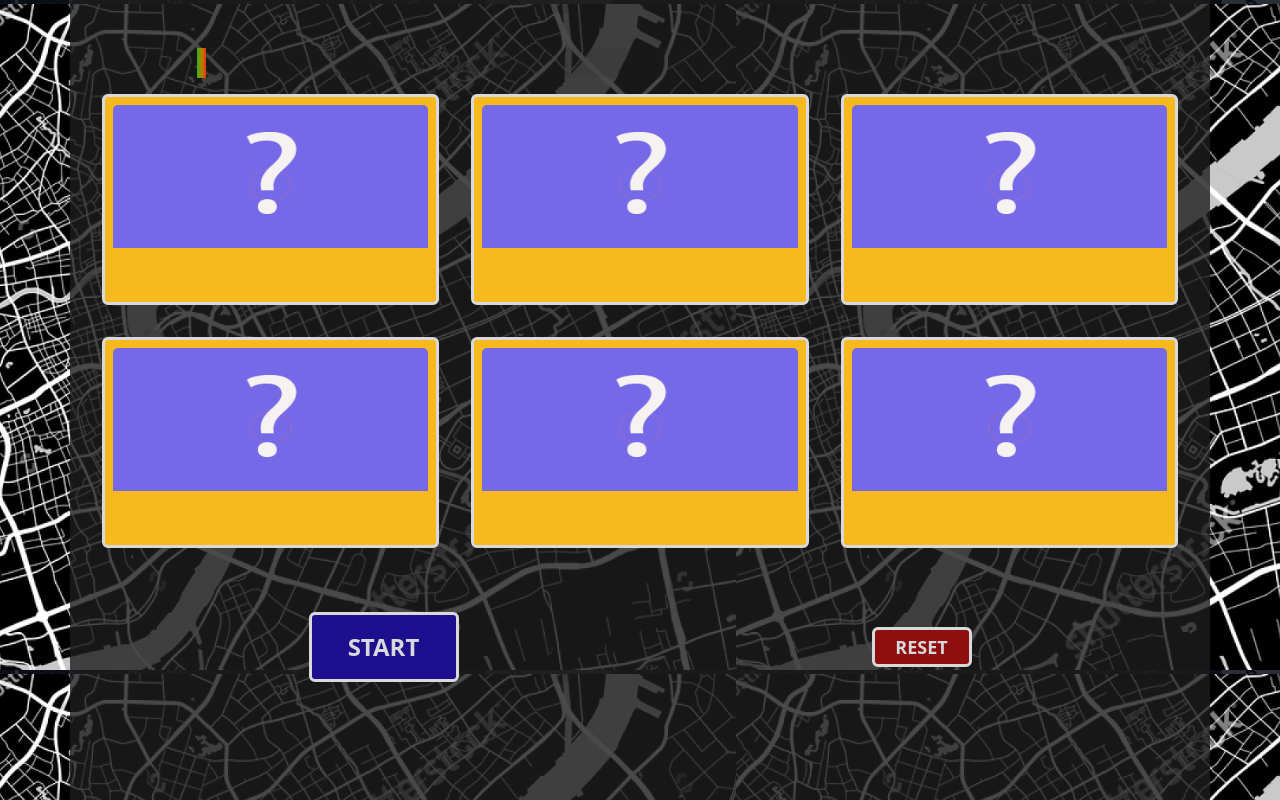
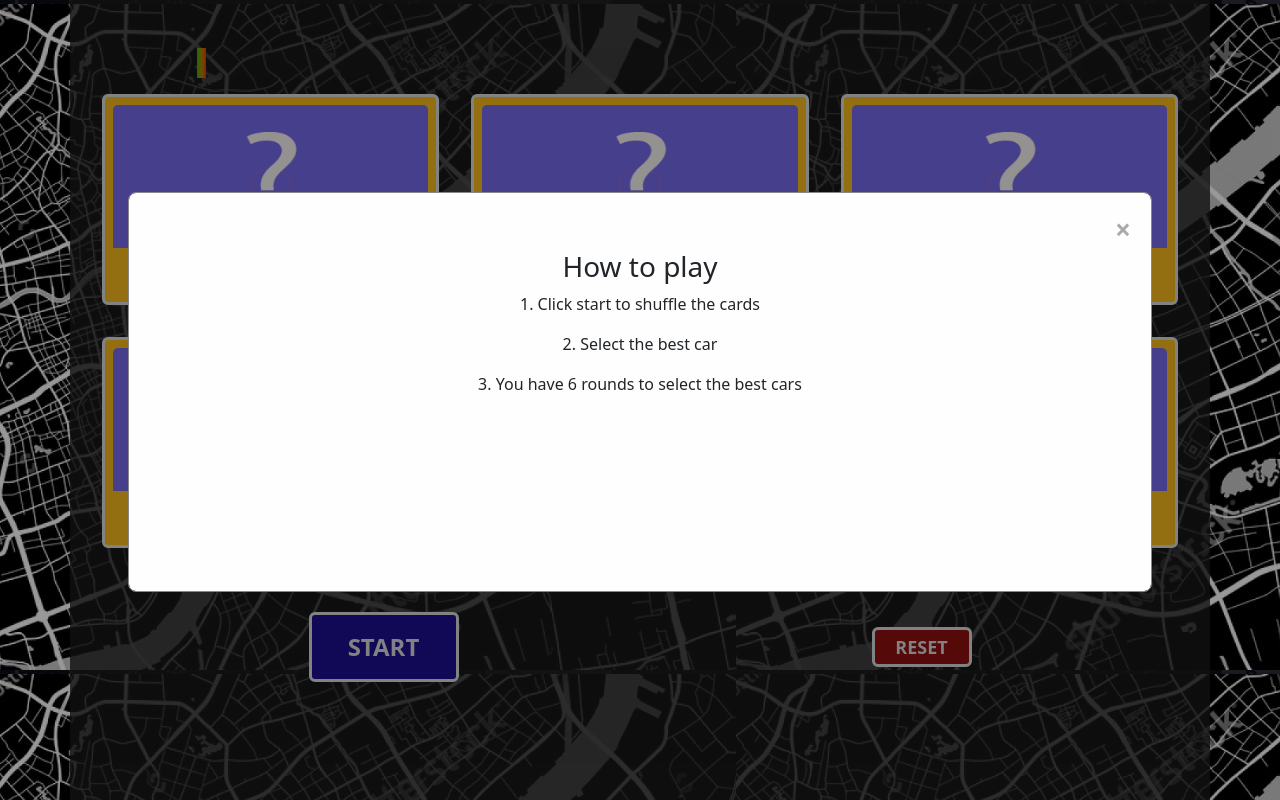
Before and after one commit to AndyL86/east-city-game, a website: page index.html in a window 1280 px wide. Shown: the top 800 px of the page. Drawn offline with nearby package versions, Linux system fonts and the light colour scheme.

Commit message:
Add pop up modal

```diff
--- a/assets/css/style.css
+++ b/assets/css/style.css
@@ -110,6 +110,44 @@
     padding-right: 0;
   }
 
+  .modal {
+    display: none;
+    position: fixed;
+    z-index: 1;
+    left: 0;
+    top: 0;
+    width: 100%;
+    height: 100%;
+    overflow: auto;
+    background-color: rgb(0,0,0);
+    background-color: rgba(0,0,0,0.4);
+  }
+
+  .modal-content {
+    background-color: #fefefe;
+    margin: 15% auto;
+    padding: 15px 20px;
+    border: 1px solid #888;
+    width: 80%;
+    min-height: 50%;
+  }
+
+  .close {
+    color: #aaa;
+    float: right;
+    font-size: 28px;
+    font-weight: bold;
+    display: flex;
+    justify-content: flex-end;
+  }
+
+  .close:hover,
+  .close:focus {
+    color: black;
+    text-decoration: none;
+    cursor: pointer;
+  }
+
 @media only screen and (min-width: 787px) {
     img {
         max-height: 143px;
--- a/assets/js/script.js
+++ b/assets/js/script.js
@@ -71,6 +71,22 @@ const cards = [{
 }
 ];
 
+// Window load modal
+var modal = document.getElementById("myModal");
+var span = document.getElementsByClassName("close")[0];
+window.addEventListener("load", (event) => {
+  modal.style.display = "block";
+});
+span.onclick = function() {
+  modal.style.display = "none";
+}
+window.onclick = function(event) {
+  if (event.target == modal) {
+    modal.style.display = "none";
+  }
+}
+
+// Random card function
 function randomiser() {
   click();
   const cardList = [];
@@ -91,6 +107,7 @@ function randomiser() {
   cardFunction(...cardList);
 }
 
+// Card function
 function cardFunction(a, b, c, d, e, f) {
   const cardAct = [a, b, c, d, e, f];
   for (let i = 0; i < 6; i++) {
@@ -102,6 +119,7 @@ function cardFunction(a, b, c, d, e, f) {
   };
 }
 
+// Licence function
 function licenceFunction(g, h, j, k, l, m) {
   const licAct = [g, h, j, k, l, m];
   for (let z = 0; z < 6; z++) {
@@ -115,6 +133,7 @@ function licenceFunction(g, h, j, k, l, m) {
 
 }
 
+// Score function
 function scores(n, o, p, q, r, s) {
   const scoreAct = [n, o, p, q, r, s];
   for (let x = 0; x < 6; x++) {
@@ -131,6 +150,7 @@ function startGame() {
   timeoutID = setInterval(randomiser, 100);
 }
 
+// Game action function
 function click() {
   for (let selectedCard of cardSelect) {
     const child1 = selectedCard.nextElementSibling;
@@ -149,7 +169,7 @@ function click() {
   }
 }
 
-
+// End game
 function counter() {
   const cardCount = [];
   const count = document.getElementsByClassName("score-calc");
@@ -170,6 +190,7 @@ function counter() {
   }
 }
 
+// reset game
 function resetGame() {
   for (let k = 0; k < 6; k++) {
     gameVal[k].src = "assets/images/default.png";
@@ -178,7 +199,7 @@ function resetGame() {
   scoreMsg.classList.add("total-score");
 }
 
-
+// score bar
 var i = 0;
 function move(hpVal) {
   if (i == 0) {
--- a/index.html
+++ b/index.html
@@ -87,6 +87,22 @@
         <button type="button" class="btn-reset m-auto"
         onclick="resetGame()">Reset</button>
       </div>
+      <!-- The Modal -->
+      <div id="myModal" class="modal">
+
+        <!-- Modal content -->
+        <div class="modal-content">
+          <span class="close">&times;</span>
+          <h3>How to play</h3>
+          <div>
+            <p>1. Click start to shuffle the cards</p>
+            <p>2. Select the best car</p>
+            <p>3. You have 6 rounds to select the best cars</p>
+          </div>
+        </div>
+
+      </div>
+      <!-- Audio block -->
       <audio controls autoplay>
         <source src="assets/audio/32. East City.mp3" type="audio/mpeg">
       Your browser does not support the audio element.
```
